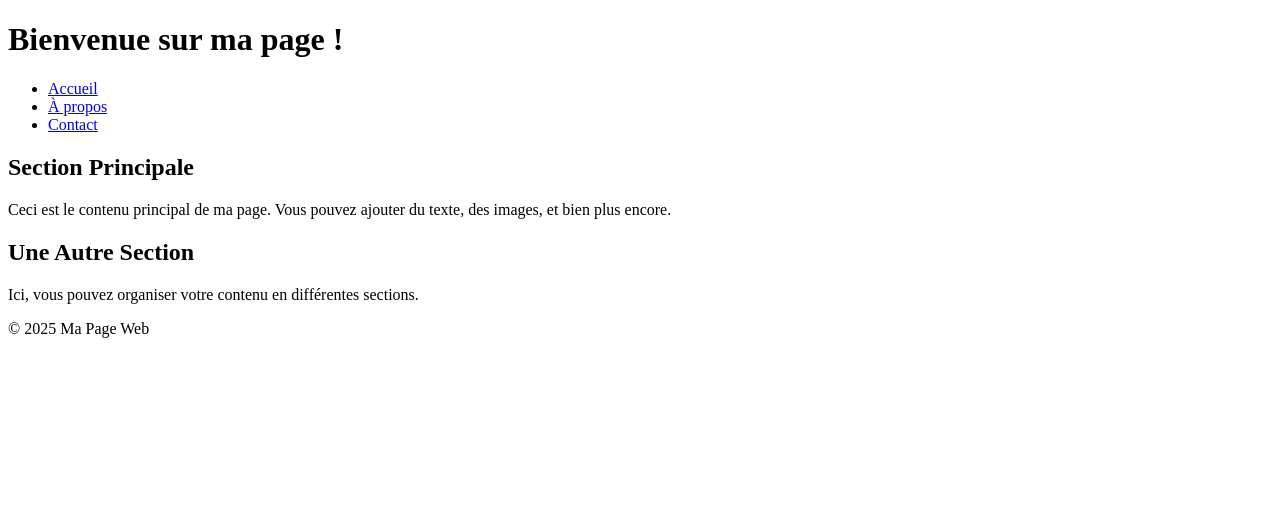
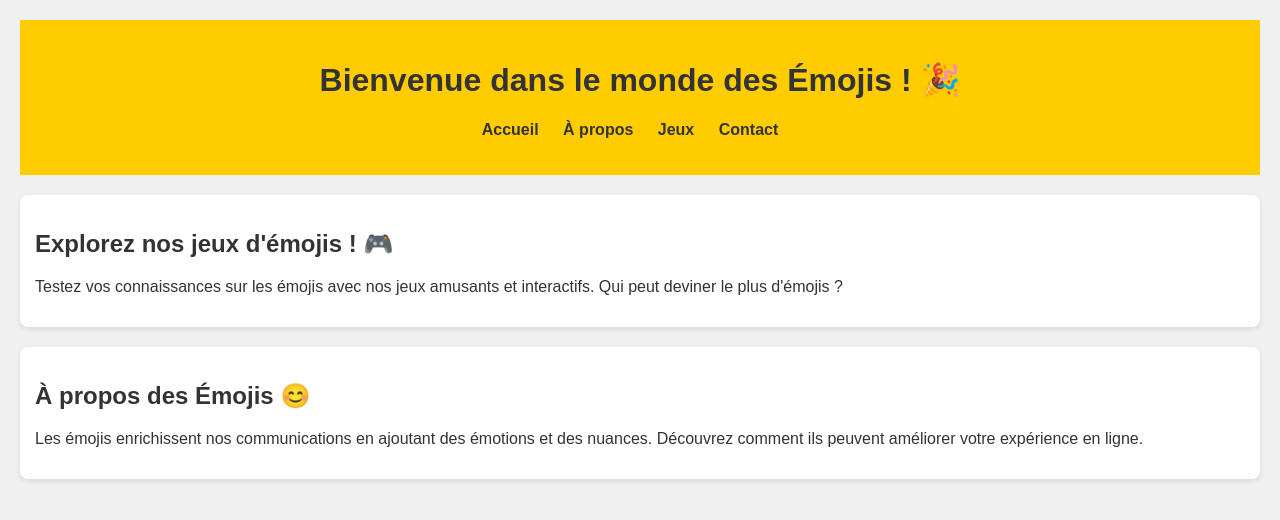
Before and after one commit to games-tryhard/home, a plain HTML site: page index.html in a window 1280 px wide. Drawn offline with Linux system fonts and the light colour scheme.

Commit message:
Update index.html

```diff
--- a/index.html
+++ b/index.html
@@ -3,16 +3,59 @@
 <head>
     <meta charset="UTF-8">
     <meta name="viewport" content="width=device-width, initial-scale=1.0">
-    <title>Ma Page Web</title>
+    <title>Jeux d'Émojis</title>
+    <link rel="stylesheet" href="styles.css">
+    <style>
+        body {
+            font-family: Arial, sans-serif;
+            background-color: #f0f0f0;
+            color: #333;
+            margin: 0;
+            padding: 20px;
+        }
+        header {
+            background-color: #ffcc00;
+            padding: 20px;
+            text-align: center;
+        }
+        nav ul {
+            list-style-type: none;
+            padding: 0;
+        }
+        nav ul li {
+            display: inline;
+            margin-right: 20px;
+        }
+        nav a {
+            text-decoration: none;
+            color: #333;
+            font-weight: bold;
+        }
+        main {
+            margin-top: 20px;
+        }
+        section {
+            background-color: white;
+            border-radius: 8px;
+            padding: 15px;
+            margin-bottom: 20px;
+            box-shadow: 0 2px 5px rgba(0,0,0,0.1);
+        }
+        footer {
+            text-align: center;
+            margin-top: 20px;
+        }
+    </style>
 </head>
 <body>
 
     <header>
-        <h1>Bienvenue sur ma page !</h1>
+        <h1>Bienvenue dans le monde des Émojis ! 🎉</h1>
         <nav>
             <ul>
                 <li><a href="#">Accueil</a></li>
                 <li><a href="#">À propos</a></li>
+                <li><a href="#">Jeux</a></li>
                 <li><a href="#">Contact</a></li>
             </ul>
         </nav>
@@ -20,19 +63,11 @@
 
     <main>
         <section>
-            <h2>Section Principale</h2>
-            <p>Ceci est le contenu principal de ma page. Vous pouvez ajouter du texte, des images, et bien plus encore.</p>
+            <h2>Explorez nos jeux d'émojis ! 🎮</h2>
+            <p>Testez vos connaissances sur les émojis avec nos jeux amusants et interactifs. Qui peut deviner le plus d'émojis ?</p>
         </section>
 
         <section>
-            <h2>Une Autre Section</h2>
-            <p>Ici, vous pouvez organiser votre contenu en différentes sections.</p>
+            <h2>À propos des Émojis 😊</h2>
+            <p>Les émojis enrichissent nos communications en ajoutant des émotions et des nuances. Découvrez comment ils peuvent améliorer votre expérience en ligne.</p>
         </section>
-    </main>
-
-    <footer>
-        <p>&copy; 2025 Ma Page Web</p>
-    </footer>
-
-</body>
-</html>
```
